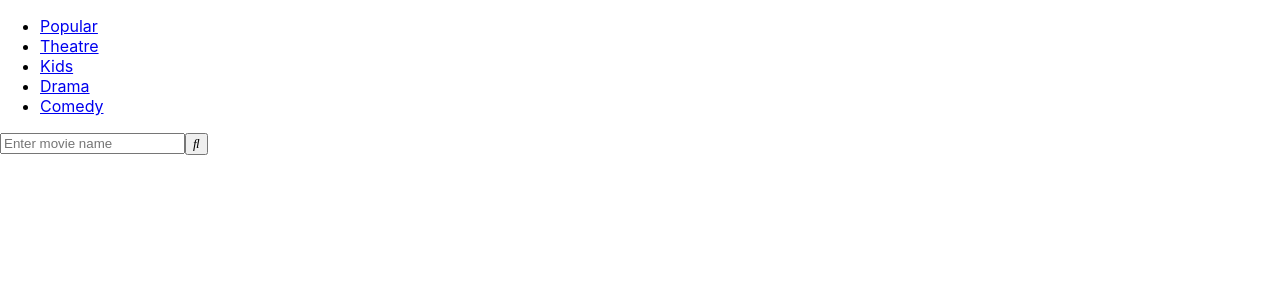
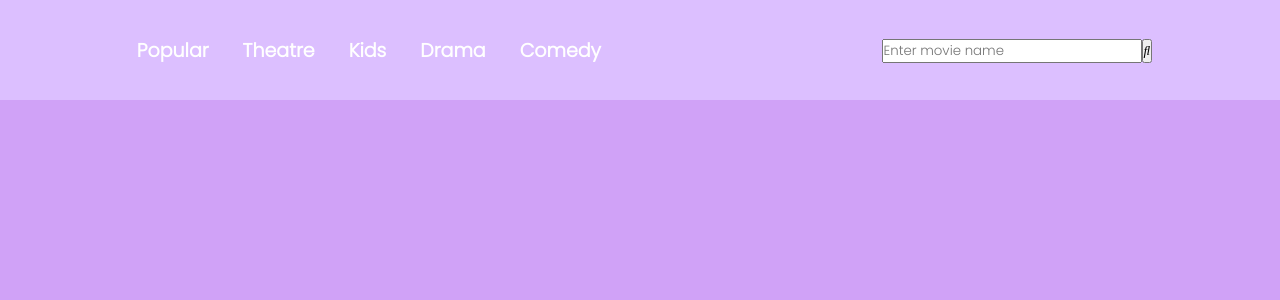
Before and after one commit to ErzaQorrii/MovieMatrix_React_project, a React (Create React App) app in the folder movie/: page / in a window 1280 px wide. Shown: the top 300 px of the page. Built offline with nearby package versions, Linux system fonts and the light colour scheme.

Commit message:
Added css to the header

```diff
--- a/movie/package.json
+++ b/movie/package.json
@@ -8,7 +8,7 @@
     "@testing-library/user-event": "^13.5.0",
     "react": "^18.2.0",
     "react-dom": "^18.2.0",
-    "react-scripts": "5.0.1",
+    "react-scripts": "^5.0.1",
     "web-vitals": "^2.1.4"
   },
   "scripts": {
--- a/movie/src/App.js
+++ b/movie/src/App.js
@@ -25,6 +25,7 @@
 // export default App;
 import React from 'react';
 import Main from './Components/Main';
+import './Components/style.css';
 function App(){
   return (
     <>
--- /dev/null
+++ b/movie/src/Components/style.css
@@ -0,0 +1,64 @@
+@import url('https://fonts.googleapis.com/css2?family=Poppins:wght@300&display=swap');
+*
+{
+    margin: 0;
+    padding: 0;
+    font-family: 'Poppins', sans-serif;
+}
+
+:root{
+    --primary-color:#D0A2F7;
+    --secondary-color:#DCBFFF;
+}
+body{
+    background-color: var( --primary-color);
+}
+.header
+{
+    background-color: var(--secondary-color);
+    height: 100px;
+    width: 100%;
+    display: flex;
+    justify-content: space-around;
+    align-items: center;
+    margin-bottom: 30px;
+
+}
+ nav ul{
+    display: flex;
+
+ }
+ nav ul li{
+list-style-type:none ;
+margin-right: 16px;
+ }
+ nav ul li a{
+    text-decoration: none;
+    color: white;
+    font-size: 19px;
+    font-weight: bold;
+    padding: 3px 9px;
+    position: relative;
+
+ }
+ nav ul li a::before
+ {
+    content: "";
+    position: absolute;
+    bottom: -10px;
+    left: 50%;
+    height: 3px;
+    width: 0;
+    transform: translateX(-50%);
+    background-color: var(--primary-color);
+    transition: all 0.3 ease-in-out;
+ }
+ nav ul li a:hover:before{
+width: 100%;
+ }
+ nav ul li a:focus
+ {
+    background-color: var(--primary-color);
+    opacity: 0.2px;
+    border-radius: 20px;
+ }
```
Also changed, not shown: 1 other file (tests, documents, lock files or other folders).
